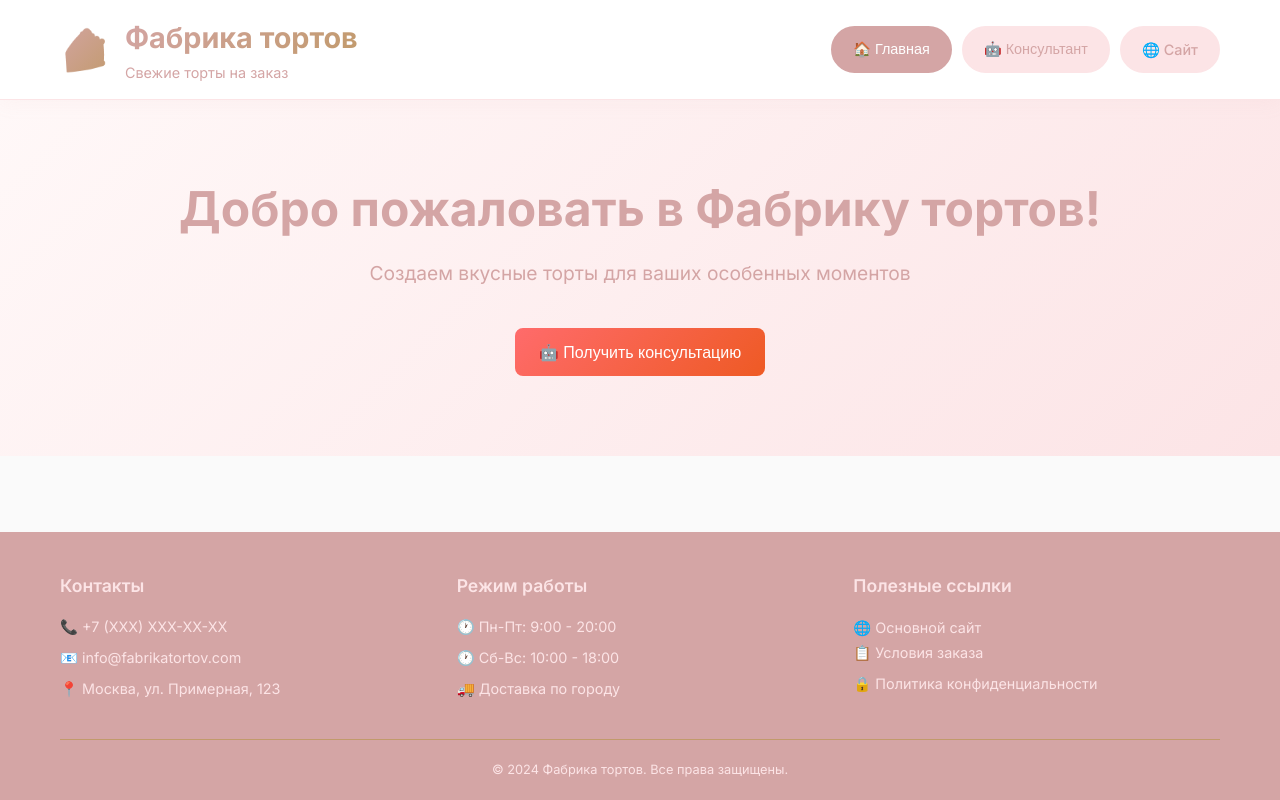
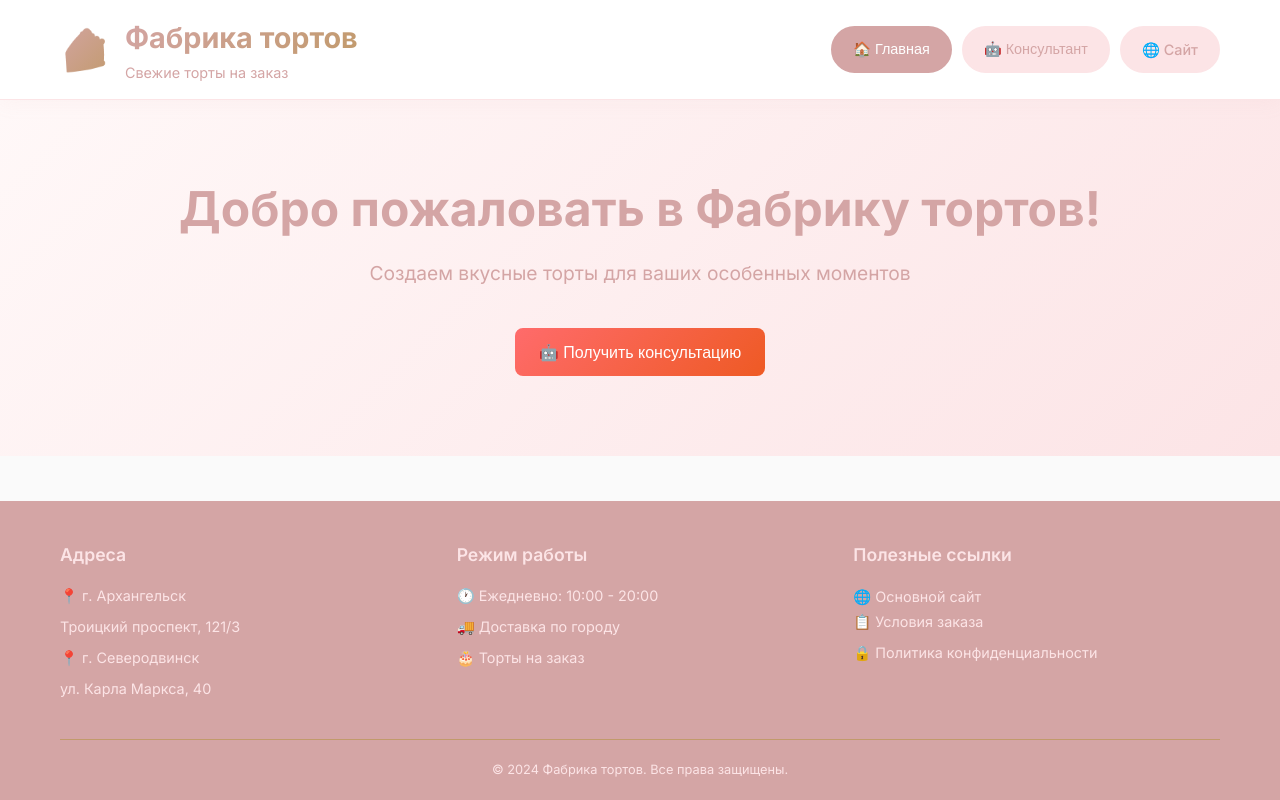
Before and after one commit to starikovanastia-lgtm/robot-consultant, a React (Vite) app: page / in a window 1280 px wide. Built offline with nearby package versions, Linux system fonts and the light colour scheme.

Commit message:
Update contact information with two addresses and working hours

```diff
--- a/src/App.jsx
+++ b/src/App.jsx
@@ -516,16 +516,17 @@ function App() {
             <div className="container">
               <div className="footer-content">
                 <div className="footer-section">
-                  <h4>Контакты</h4>
-                  <p>📞 +7 (XXX) XXX-XX-XX</p>
-                  <p>📧 info@fabrikatortov.com</p>
-                  <p>📍 Москва, ул. Примерная, 123</p>
+                  <h4>Адреса</h4>
+                  <p>📍 г. Архангельск</p>
+                  <p>Троицкий проспект, 121/3</p>
+                  <p>📍 г. Северодвинск</p>
+                  <p>ул. Карла Маркса, 40</p>
                 </div>
                 <div className="footer-section">
                   <h4>Режим работы</h4>
-                  <p>🕐 Пн-Пт: 9:00 - 20:00</p>
-                  <p>🕐 Сб-Вс: 10:00 - 18:00</p>
+                  <p>🕐 Ежедневно: 10:00 - 20:00</p>
                   <p>🚚 Доставка по городу</p>
+                  <p>🎂 Торты на заказ</p>
                 </div>
                 <div className="footer-section">
                   <h4>Полезные ссылки</h4>
```
